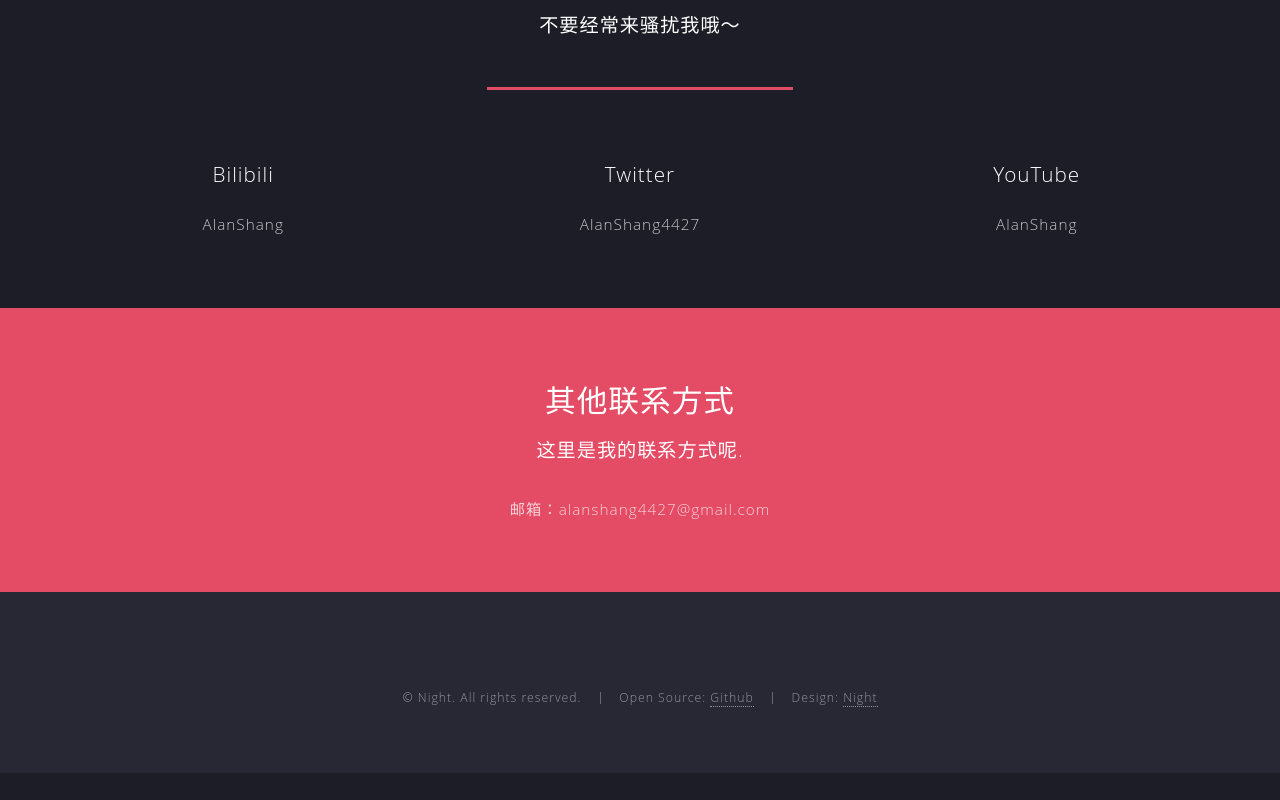
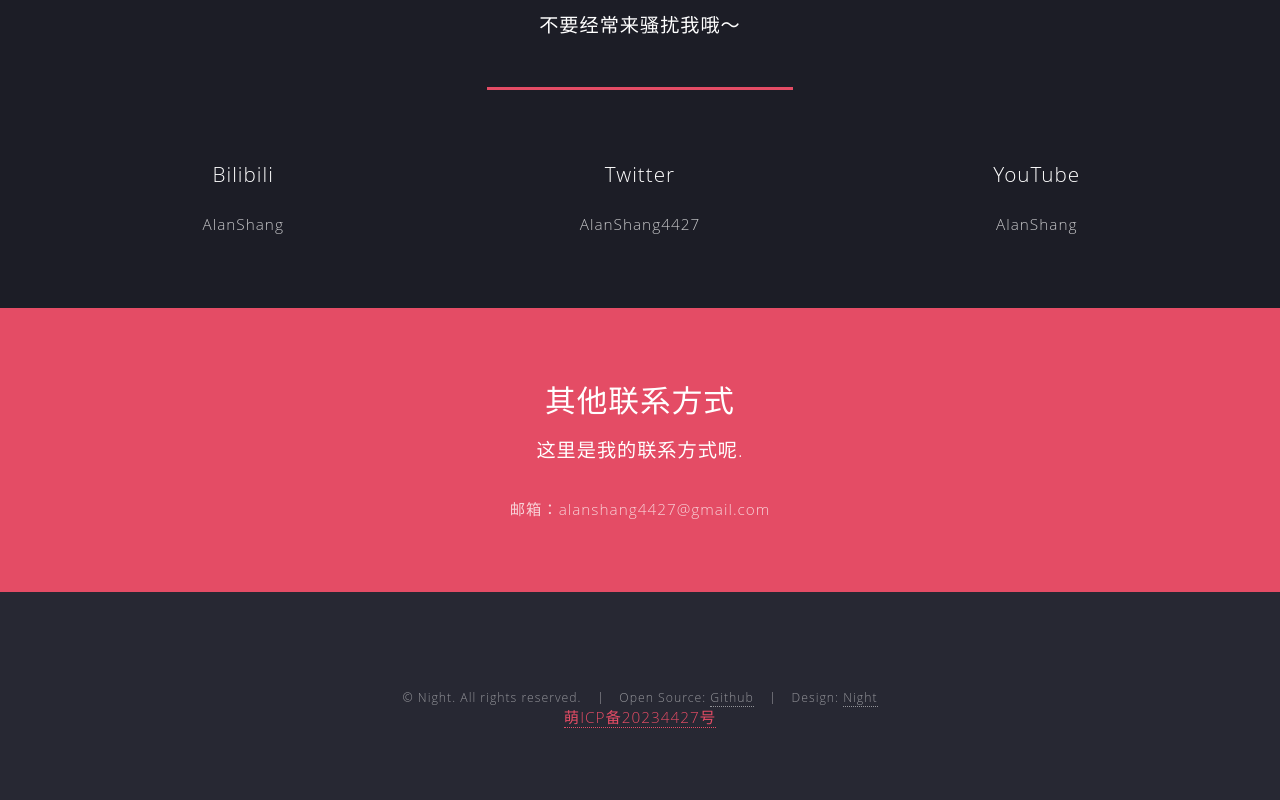
Before and after one commit to Alan-ShangMike/MyHomePage.github.io, a plain HTML site: page index.html in a window 1280 px wide. Shown: the part 3318-4118 px from the top of the page. Before the commit the page ends 4091 px from the top, so only its background shows below. Drawn offline with Linux system fonts and the light colour scheme; a script that the page names is missing; a web font is replaced by a local one.

Commit message:
Update index.html

```diff
--- a/index.html
+++ b/index.html
@@ -153,6 +153,7 @@
 						<li>&copy; Night. All rights reserved.</li><li>Open Source: <a href="https://github.com/Alan-ShangMike/MyHomePage.github.io">Github</a></li><li>Design: <a href="https://www.azpay.cn">Night</a></li>
 
 					</ul>
+					<a href="https://icp.gov.moe/?keyword=20234427" target="_blank">萌ICP备20234427号</a>
 				</footer>
 
 		</div>
```
